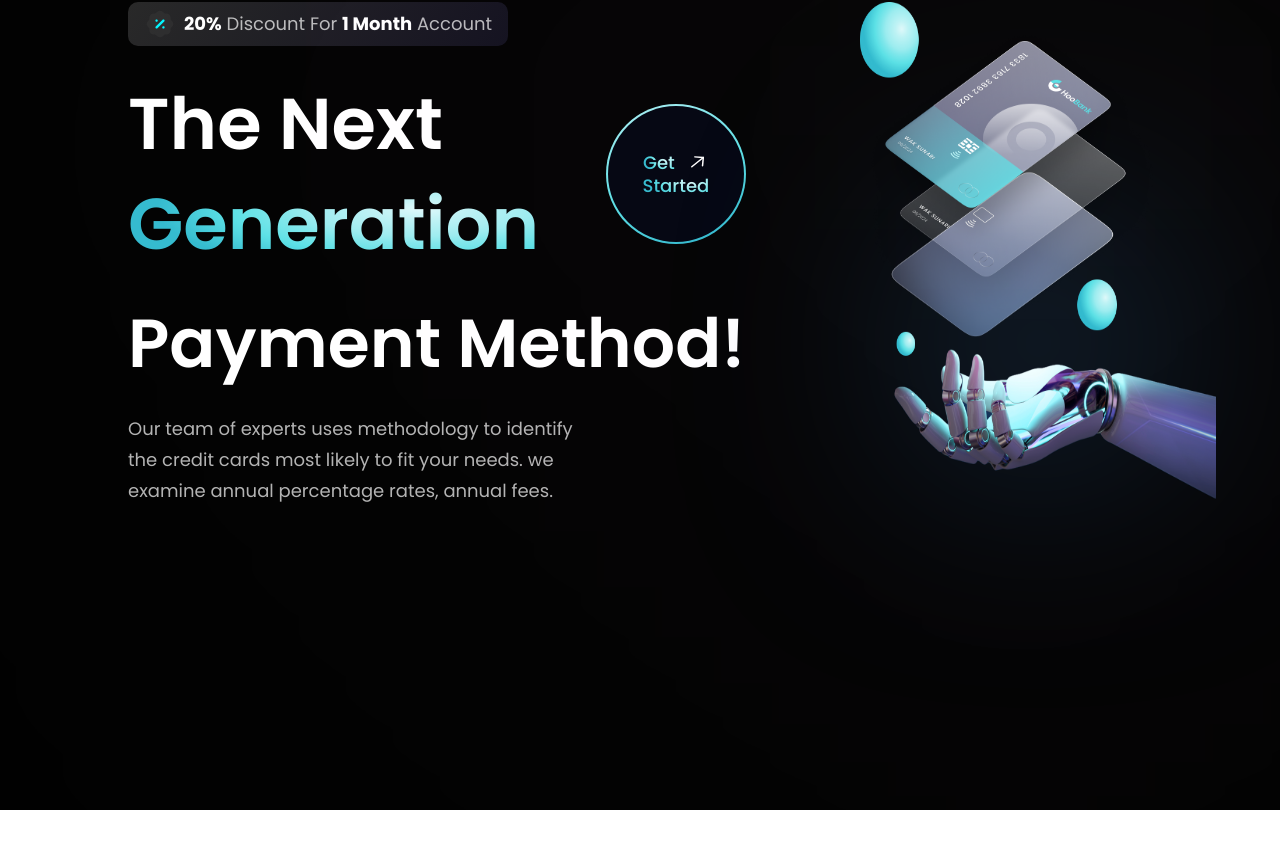
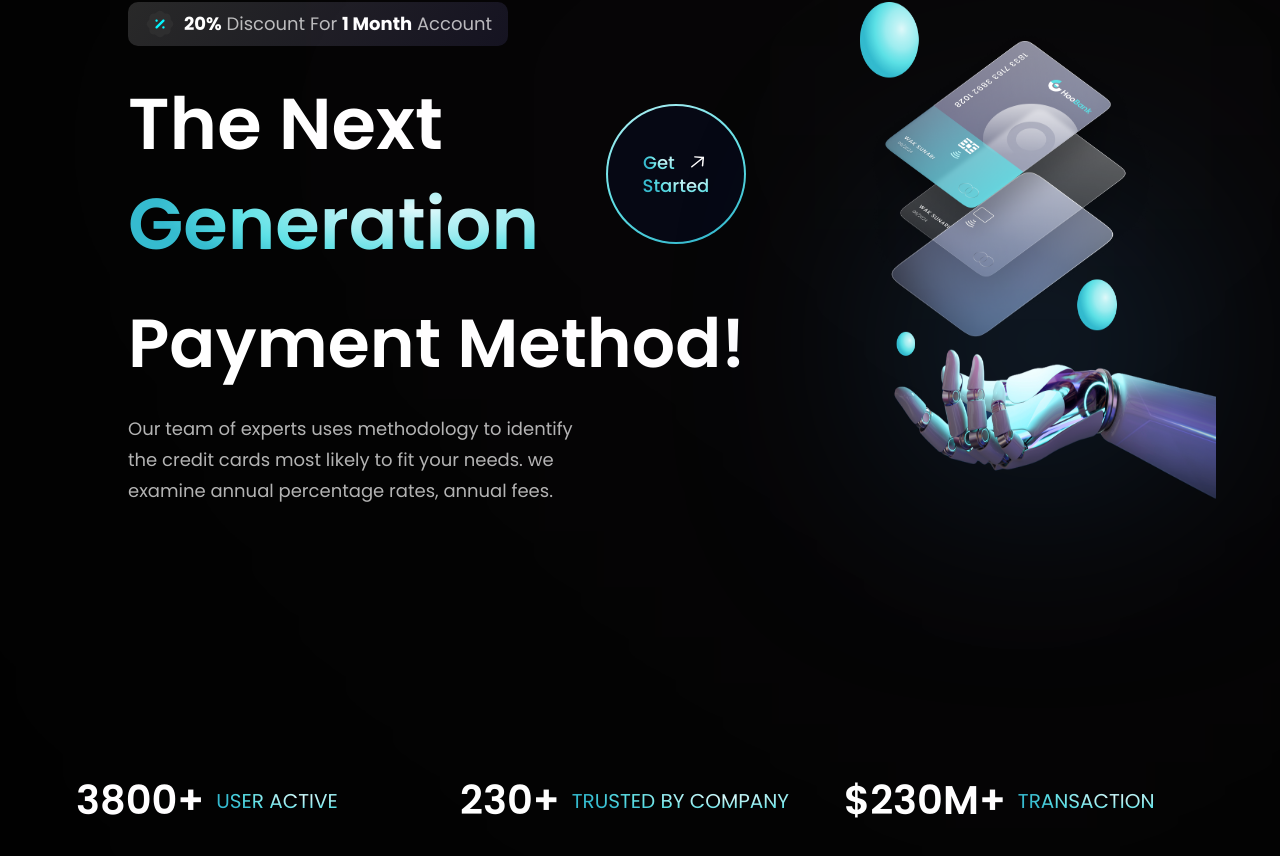
Before and after one commit to ArmanTalebi/cnbc_bank, a React (Vite) app: page / in a window 1280 px wide. Shown: the part 142-998 px from the top of the page. Before the commit the page ends 952 px from the top, so only its background shows below. Built offline with nearby package versions, Linux system fonts and the light colour scheme.

Commit message:
statics added

```diff
--- a/src/Components/Stats.jsx
+++ b/src/Components/Stats.jsx
@@ -1,7 +1,22 @@
-import React from "react";
+import { stats } from "../Constants";
+import styles from "../style";
 
-const Stats = () => {
-  return <div>Stats</div>;
-};
+const Stats = () => (
+  <section className={`${styles.flexCenter} flex-row flex-wrap sm:mb-20 mb-6`}>
+    {stats.map((stat) => (
+      <div
+        key={stat.id}
+        className={`flex-1 flex justify-start items-center flex-row m-3`}
+      >
+        <h4 className="font-poppins font-semibold xs:text-[40px] text-[30px] xs:leading-[53px] leading-[43px] text-white">
+          {stat.value}
+        </h4>
+        <p className="font-poppins font-normal xs:text-[20px] text-[15px] xs:leading-[26px] leading-[21px] text-gradient uppercase ml-3">
+          {stat.title}
+        </p>
+      </div>
+    ))}
+  </section>
+);
 
 export default Stats;
```
